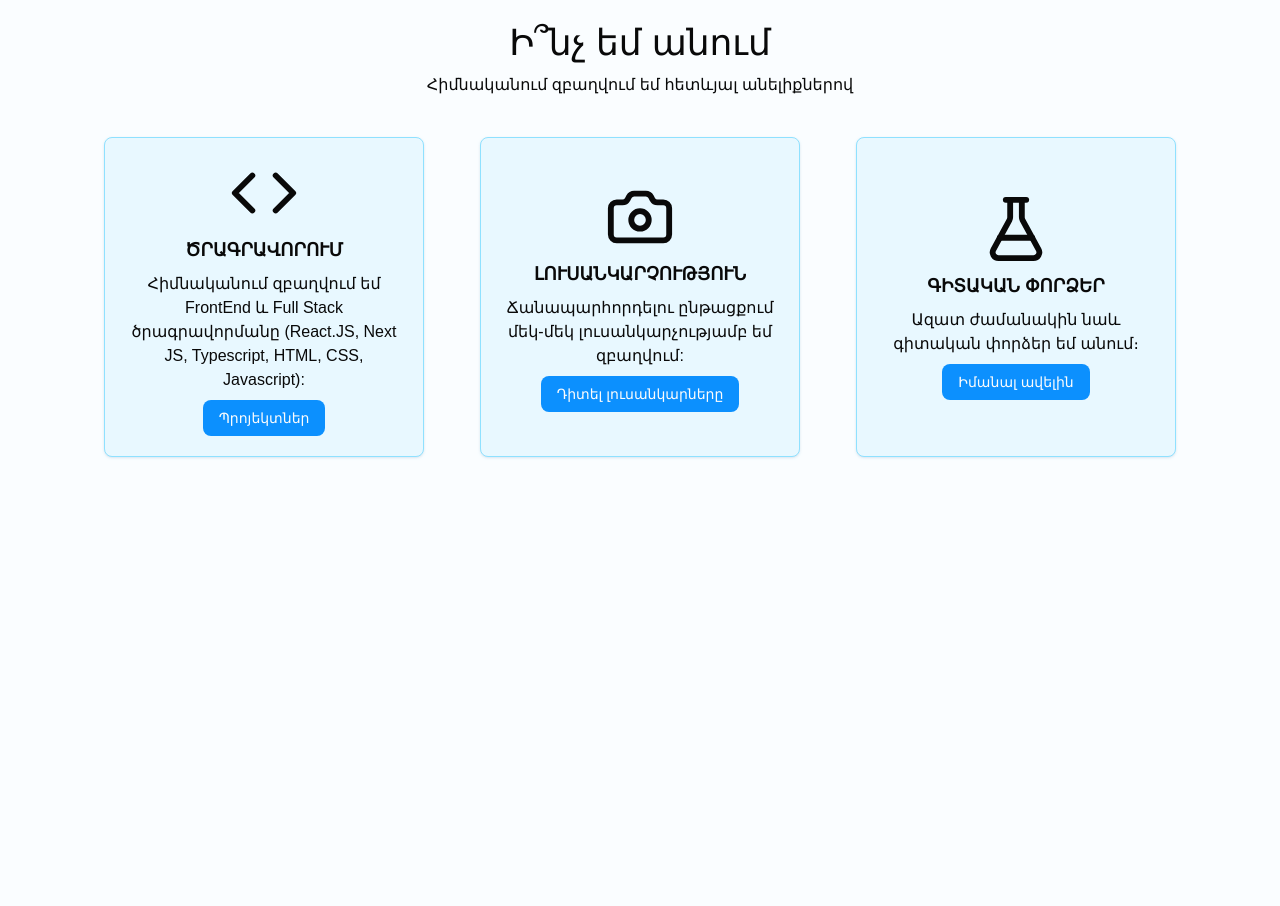
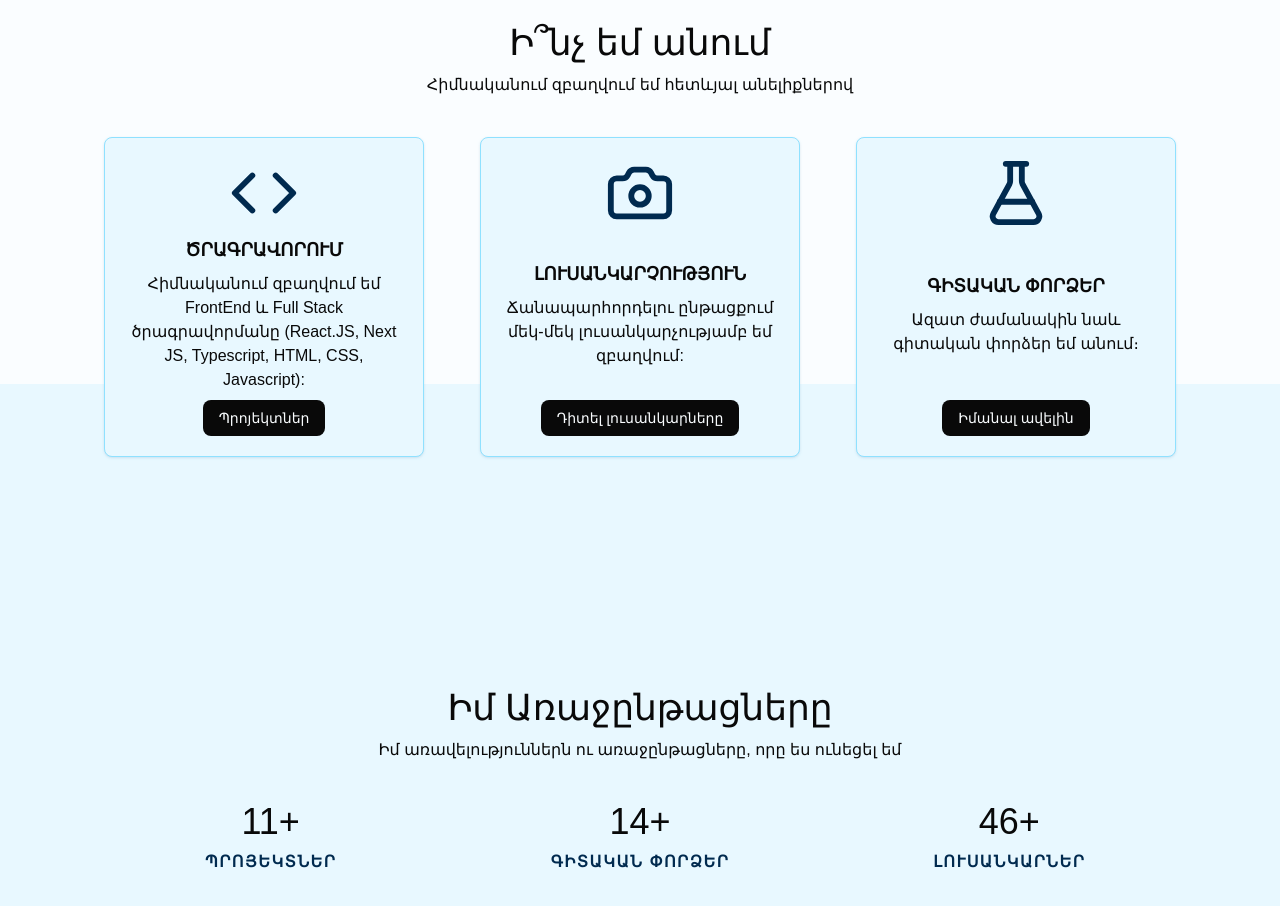
Before and after one commit to ArsenGabrielyan/ArsenGabrielyan, a Next.js app: page / in a window 1280 px wide. Shown: the part 1760-2666 px from the top of the page. Before the commit the page ends 2400 px from the top, so only its background shows below. Built offline with nearby package versions, Linux system fonts and the light colour scheme.

Commit message:
Finished the Services Section and Added Achievements Section

```diff
--- a/src/app/page.tsx
+++ b/src/app/page.tsx
@@ -1,7 +1,8 @@
 import SiteHeader from "@/components/layout/header";
+import AchievementsSection from "@/components/sections/achievements";
+import ServicesSection from "@/components/sections/services";
 import SiteSection from "@/components/site-section";
 import { Button } from "@/components/ui/button";
-import { Beaker, Camera, Code, FlaskConical } from "lucide-react";
 import Link from "next/link";
 
 export default function Home() {
@@ -16,39 +17,12 @@ export default function Home() {
       </section>
       <SiteSection sectionTitle="Իմ Մասին" id="about">
         <p>Ինձ հետաքրքրում են ծրագրավորումը, լուսանկարչությունը, մեկ-մեկ գիտական փորձեր անելը, և ուրիշ հոբբիներով զբաղվելը (օր․՝ ճանապարհորդություն): Սա իմ անձնական վեբ կայքն է :-) <br/> Լեզուներ՝ Հայերեն, Անգլերեն, Ռուսերեն</p>
-        <Button asChild variant="dark">
+        <Button asChild>
           <Link href="https://github.com/ArsenGabrielyan">Իմանալ ավելին</Link>
         </Button>
       </SiteSection>
-      <SiteSection sectionTitle="Ի՞նչ եմ անում" id="services" maxWidth="full">
-        <p>Հիմնականում զբաղվում եմ հետևյալ անելիքներով</p>
-        <div className="grid grid-cols-[repeat(auto-fit,minmax(250px,1fr))] xs:grid-cols-[repeat(auto-fit,minmax(300px,1fr))] gap-10 max-w-full mt-10">
-          <div className="w-full md:w-80 mx-auto p-2.5 xs:p-5 bg-card text-card-foreground border shadow-sm rounded-md flex justify-center items-center gap-2 flex-col">
-            <Code className="size-[70px]"/>
-            <h2 className="text-lg uppercase font-bold">Ծրագրավորում</h2>
-            <p>Հիմնականում զբաղվում եմ FrontEnd և Full Stack ծրագրավորմանը (React.JS, Next JS, Typescript, HTML, CSS, Javascript):</p>
-            <Button asChild>
-              <Link href="#">Պրոյեկտներ</Link>
-            </Button>
-          </div>
-          <div className="w-full md:w-80 mx-auto p-2.5 xs:p-5 bg-card text-card-foreground border shadow-sm rounded-md flex justify-center items-center gap-2 flex-col">
-            <Camera className="size-[70px]"/>
-            <h2 className="text-lg uppercase font-bold">Լուսանկարչություն</h2>
-            <p>Ճանապարհորդելու ընթացքում մեկ-մեկ լուսանկարչությամբ եմ զբաղվում:</p>
-            <Button asChild>
-              <Link href="#">Դիտել լուսանկարները</Link>
-            </Button>
-          </div>
-          <div className="w-full md:w-80 mx-auto p-2.5 xs:p-5 bg-card text-card-foreground border shadow-sm rounded-md flex justify-center items-center gap-2 flex-col">
-            <FlaskConical className="size-[70px]"/>
-            <h2 className="text-lg uppercase font-bold">Գիտական փորձեր</h2>
-            <p>Ազատ ժամանակին նաև գիտական փորձեր եմ անում։</p>
-            <Button asChild>
-              <Link href="https://www.youtube.com/playlist?list=PLSI6KSDJfq-J6OxBprsyMjWmmLym2o7T3">Իմանալ ավելին</Link>
-            </Button>
-          </div>
-        </div>
-      </SiteSection>
+      <ServicesSection/>
+      <AchievementsSection/>
     </>
   );
 }
--- a/src/components/layout/header.tsx
+++ b/src/components/layout/header.tsx
@@ -33,13 +33,13 @@ export default function SiteHeader(){
                     "font-heading font-semibold text-xl xs:text-3xl capitalize tracking-[2px] transition-all",
                     isSticky ? "text-primary" : "text-foreground md:text-white"
                )}>Արսեն Գ.</Link>
-               <ul className={cn("block md:flex justify-center items-center gap-4 bg-background md:bg-transparent absolute md:static top-16 left-0 w-full md:w-fit h-screen md:h-fit text-center md:text-left overflow-auto md:overflow-hidden space-y-2 md:space-y-0",isOpen ? "visible opacity-100 pt-5 md:pt-0" : "hidden md:visible opacity-0 md:opacity-100 pt-0")}>
+               <ul className={cn("block md:flex justify-center items-center gap-6 bg-background md:bg-transparent absolute md:static top-16 left-0 w-full md:w-fit h-screen md:h-fit text-center md:text-left overflow-auto md:overflow-hidden space-y-2 md:space-y-0",isOpen ? "visible opacity-100 pt-5 md:pt-0" : "hidden md:visible opacity-0 md:opacity-100 pt-0")}>
                     {links.map(link=>(
                          <li key={link.anchor} className="relative">
                               <Link
                                    href={`#${link.anchor}`}
                                    className={cn(
-                                        "tracking-[2px] font-light transition-all hover:text-primary text-lg",
+                                        "tracking-[1.25px] font-light transition-all hover:text-primary text-lg",
                                         isSticky ? "text-foreground" : "text-foreground md:text-white"
                                    )}
                                    onClick={()=>setIsOpen(false)}
--- /dev/null
+++ b/src/components/sections/achievements.tsx
@@ -0,0 +1,31 @@
+"use client"
+import SiteSection from "@/components/site-section";
+import { Button } from "@/components/ui/button";
+import { IAchievement } from "@/lib/types";
+import Link from "next/link";
+
+const achievements: IAchievement[] = [
+     {count: 11, name: "Պրոյեկտներ", url: "https://github.com/ArsenGabrielyan?tab=repositories"},
+     {count: 14, name: "Գիտական փորձեր", url: "https://www.youtube.com/playlist?list=PLSI6KSDJfq-J6OxBprsyMjWmmLym2o7T3"},
+     {count: 46, name: "Լուսանկարներ", url: "https://www.instagram.com/arsen_photo.6973"}
+]
+
+export default function AchievementsSection(){
+     return (
+          <SiteSection sectionTitle="Իմ Առաջընթացները" maxWidth="full" containerClass="bg-card text-card-foreground pt-64 -mt-64">
+               <p>Իմ առավելություններն ու առաջընթացները, որը ես ունեցել եմ</p>
+               <div className="grid grid-cols-[repeat(auto-fit,minmax(250px,1fr))] max-w-full mt-10 gap-5">
+                    {achievements.map(({count,name,url},i)=>(
+                         <div key={`achievement-${i+1}`} className="space-y-0.5">
+                              <h2 className="text-4xl">{count}+</h2>
+                              <Button variant="ghost" asChild className="text-base uppercase font-semibold tracking-[1.5px] text-[#002a4f] dark:text-[#25ccff]">
+                                   <Link href={url}>
+                                        {name}
+                                   </Link>
+                              </Button>
+                         </div>
+                    ))}
+               </div>
+          </SiteSection>
+     )
+}
--- /dev/null
+++ b/src/components/sections/services.tsx
@@ -0,0 +1,52 @@
+"use client"
+import SiteSection from "@/components/site-section";
+import { Button } from "@/components/ui/button";
+import { IService } from "@/lib/types";
+import { Camera, Code, FlaskConical } from "lucide-react";
+import Link from "next/link";
+
+const services: IService[] = [
+     {
+          Icon: Code,
+          name: "Ծրագրավորում",
+          desc: "Հիմնականում զբաղվում եմ FrontEnd և Full Stack ծրագրավորմանը (React.JS, Next JS, Typescript, HTML, CSS, Javascript):",
+          link: "#",
+          linkText: "Պրոյեկտներ"
+     },
+     {
+          Icon: Camera,
+          name: "Լուսանկարչություն",
+          desc: "Ճանապարհորդելու ընթացքում մեկ-մեկ լուսանկարչությամբ եմ զբաղվում:",
+          link: "#",
+          linkText: "Դիտել լուսանկարները"
+     },
+     {
+          Icon: FlaskConical,
+          name: "Գիտական փորձեր",
+          desc: "Ազատ ժամանակին նաև գիտական փորձեր եմ անում։",
+          link: "https://www.youtube.com/playlist?list=PLSI6KSDJfq-J6OxBprsyMjWmmLym2o7T3",
+          linkText: "Իմանալ ավելին"
+     }
+]
+
+export default function ServicesSection(){
+     return (
+          <SiteSection sectionTitle="Ի՞նչ եմ անում" id="services" maxWidth="full">
+               <p>Հիմնականում զբաղվում եմ հետևյալ անելիքներով</p>
+               <div className="grid grid-cols-[repeat(auto-fit,minmax(250px,1fr))] xs:grid-cols-[repeat(auto-fit,minmax(300px,1fr))] gap-10 max-w-full mt-10">
+                    {services.map(({Icon,name,desc,link,linkText},i)=>(
+                         <div key={`service-${i+1}`} className="w-full md:w-80 mx-auto p-2.5 xs:p-5 bg-card text-card-foreground border shadow-sm rounded-md flex justify-between items-center gap-2 flex-col">
+                              <Icon className="size-[70px] text-[#002a4f] dark:text-[#25ccff]"/>
+                              <div className="space-y-2">
+                                   <h2 className="text-lg uppercase font-bold">{name}</h2>
+                                   <p>{desc}</p>
+                              </div>
+                              <Button asChild>
+                                   <Link href={link}>{linkText}</Link>
+                              </Button>
+                         </div>
+                    ))}
+               </div>
+          </SiteSection>
+     )
+}
--- a/src/components/site-section.tsx
+++ b/src/components/site-section.tsx
@@ -1,8 +1,8 @@
 import { cn } from "@/lib/utils";
 
-export default function SiteSection({ sectionTitle, maxWidth = 800, className, children,...props }: React.ComponentProps<"section"> & {sectionTitle: string, maxWidth?: number | "full"}){
+export default function SiteSection({ sectionTitle, containerClass, maxWidth = 800, className, children,...props }: React.ComponentProps<"section"> & {sectionTitle: string, maxWidth?: number | "full", containerClass?: string}){
      return (
-          <section {...props} className="bg-background p-[256px_8px_128px_8px] sm:p-[100px_20px_50px_20px] md:p-24 min-h-screen flex justify-center items-center">
+          <section {...props} className={cn("bg-background p-[256px_8px_128px_8px] sm:p-[100px_20px_50px_20px] md:p-24 min-h-screen flex justify-center items-center",containerClass)}>
                <div className={cn("text-center w-full mx-auto space-y-2.5",maxWidth==="full" && "max-w-full", className)} {...(maxWidth!=="full" ? {
                     style: { maxWidth }
                } : {})}>
--- a/src/components/ui/button.tsx
+++ b/src/components/ui/button.tsx
@@ -9,7 +9,7 @@ const buttonVariants = cva(
   {
     variants: {
       variant: {
-        default: "bg-primary text-primary-foreground hover:bg-primary/90",
+        default: "bg-foreground text-background hover:bg-primary hover:text-primary-foreground",
         destructive:
           "bg-destructive text-white hover:bg-destructive/90 focus-visible:ring-destructive/20 dark:focus-visible:ring-destructive/40 dark:bg-destructive/60",
         outline:
@@ -19,7 +19,7 @@ const buttonVariants = cva(
         ghost:
           "hover:bg-accent hover:text-accent-foreground dark:hover:bg-accent/50",
         link: "text-primary underline-offset-4 hover:underline",
-        dark: "bg-foreground text-background hover:bg-foreground/80"
+        primary: "bg-primary text-primary-foreground hover:bg-primary/90"
       },
       size: {
         default: "h-9 px-4 py-2 has-[>svg]:px-3",
--- /dev/null
+++ b/src/lib/types.ts
@@ -0,0 +1,15 @@
+import { LucideProps } from "lucide-react";
+import { ForwardRefExoticComponent, RefAttributes } from "react";
+
+export interface IService{
+     Icon: ForwardRefExoticComponent<Omit<LucideProps, "ref"> & RefAttributes<SVGSVGElement>>,
+     name: string,
+     desc: string,
+     link: string,
+     linkText: string
+}
+export interface IAchievement{
+     count: number,
+     name: string,
+     url: string
+}
```
